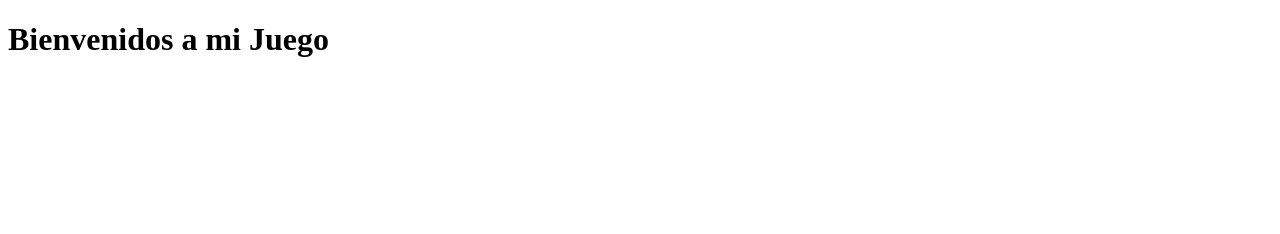
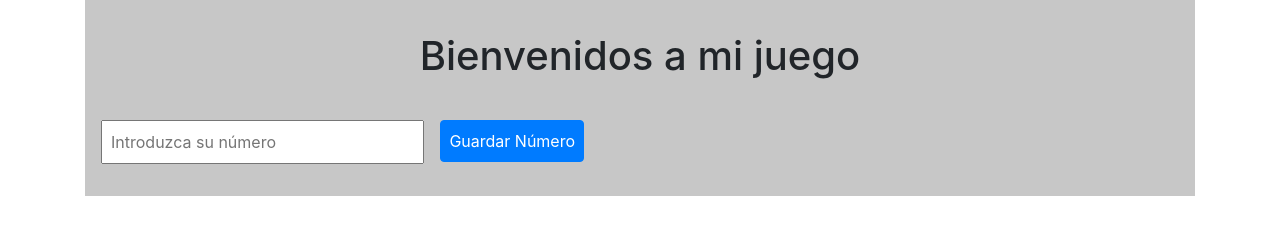
Before and after one commit to frankalbert/my-game, a plain HTML site: page index.html in a window 1280 px wide. Drawn offline with nearby package versions, Linux system fonts and the light colour scheme.

Commit message:
creando los elmentos bases de mi juego

```diff
--- a/css/estilos.css
+++ b/css/estilos.css
@@ -0,0 +1,26 @@
+:root{
+    --colorPrimario: #c7c7c7;
+    --colorSecundario: #212121;
+}
+
+.contenedor__cuerpo{
+    float: left;
+    padding: 2rem 1rem;
+    background: var(--colorPrimario);
+}
+
+.contenedor__titulo__seccion{
+    float: left;
+    width: 100%;
+    margin-bottom: 2rem;
+}
+
+.elemento__formulario{
+    margin-right: 1rem;
+    padding: .5rem;
+}
+
+.entrada__numero{
+    float: left;
+    width: 30%;
+}
--- a/index.html
+++ b/index.html
@@ -1,19 +1,32 @@
-<!DOCTYPE html>
+<!doctype html>
 <html lang="es">
 
 <head>
-    <meta charset="UTF-8">
-    <meta name="viewport" content="width=device-width, initial-scale=1.0">
-    <meta http-equiv="X-UA-Compatible" content="ie=edge">
-    <title>MI JUEGO</title>
-    <link rel="stylesheet" href="https://use.fontawesome.com/releases/v5.1.1/css/all.css" integrity="sha384-O8whS3fhG2OnA5Kas0Y9l3cfpmYjapjI0E4theH4iuMD+pLhbf6JI0jIMfYcK3yZ"
+    <meta charset="utf-8">
+    <meta name="viewport" content="width=device-width, initial-scale=1, shrink-to-fit=no">
+
+    <link rel="stylesheet" href="https://stackpath.bootstrapcdn.com/bootstrap/4.1.3/css/bootstrap.min.css" integrity="sha384-MCw98/SFnGE8fJT3GXwEOngsV7Zt27NXFoaoApmYm81iuXoPkFOJwJ8ERdknLPMO"
         crossorigin="anonymous">
-    <link rel="stylesheet" type="text/css" href="./css/estilos.css" />
+    <link rel="stylesheet" href="./css/estilos.css" />
+
+    <title>MY GAME</title>
 </head>
 
 <body>
 
-    <h1>Bienvenidos a mi Juego</h1>
+    <div class="container">
+        <div class="contenedor__cuerpo w-100">
+
+            <div class="contenedor__titulo__seccion text-center">
+                <h1>Bienvenidos a mi juego</h1>
+            </div>
+
+            <input class="entrada__numero elemento__formulario" id="miNumero" placeholder="Introduzca su n&uacute;mero" />
+            <button type="button" class="guardar__numero btn btn-primary elemento__formulario" id="guardarNumero">Guardar N&uacute;mero</button>
+        </div>
+
+
+    </div>
 
     <script src="./js/app.js"></script>
 
--- a/js/app.js
+++ b/js/app.js
@@ -0,0 +1,3 @@
+'use strict'
+
+console.log('funcionando');
```
